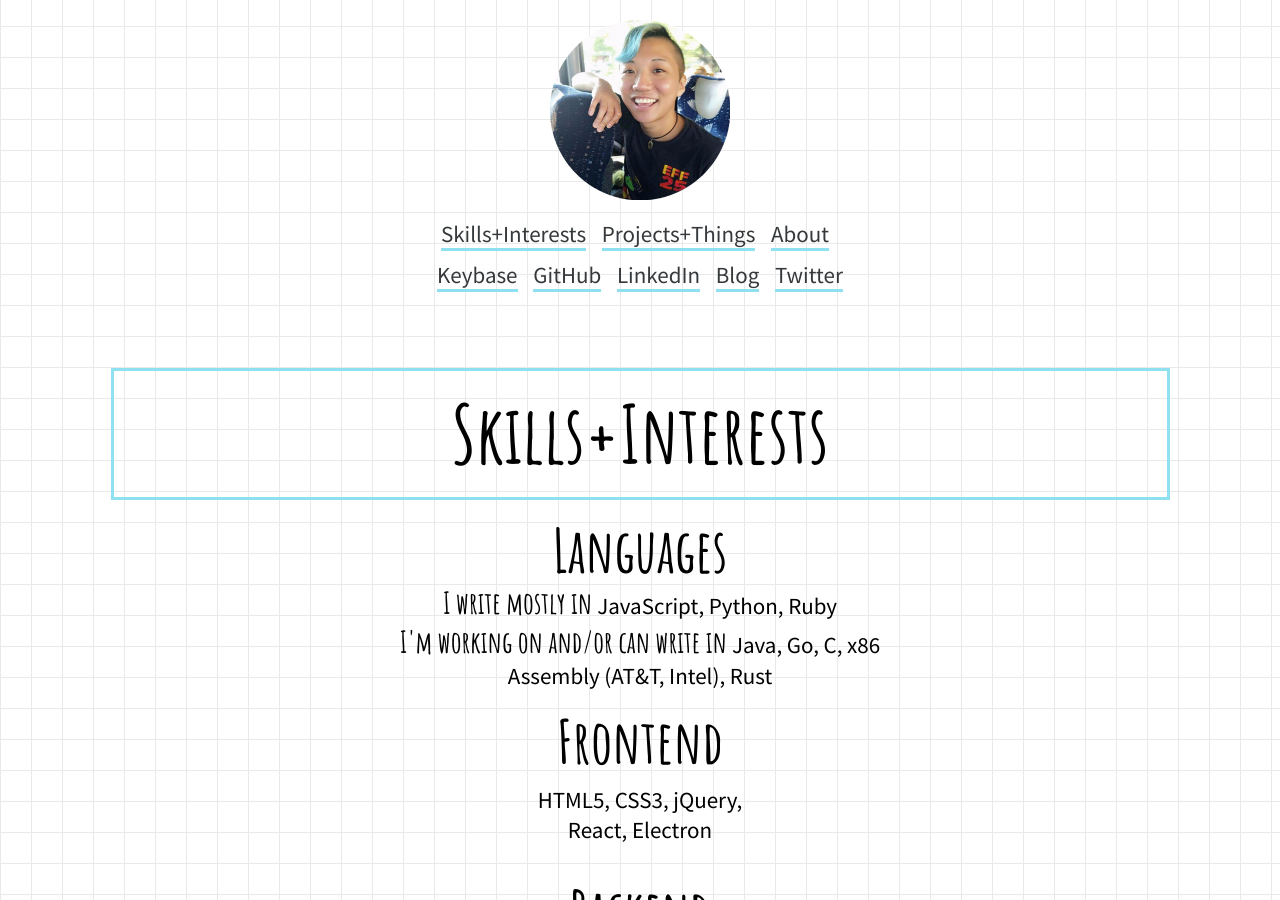
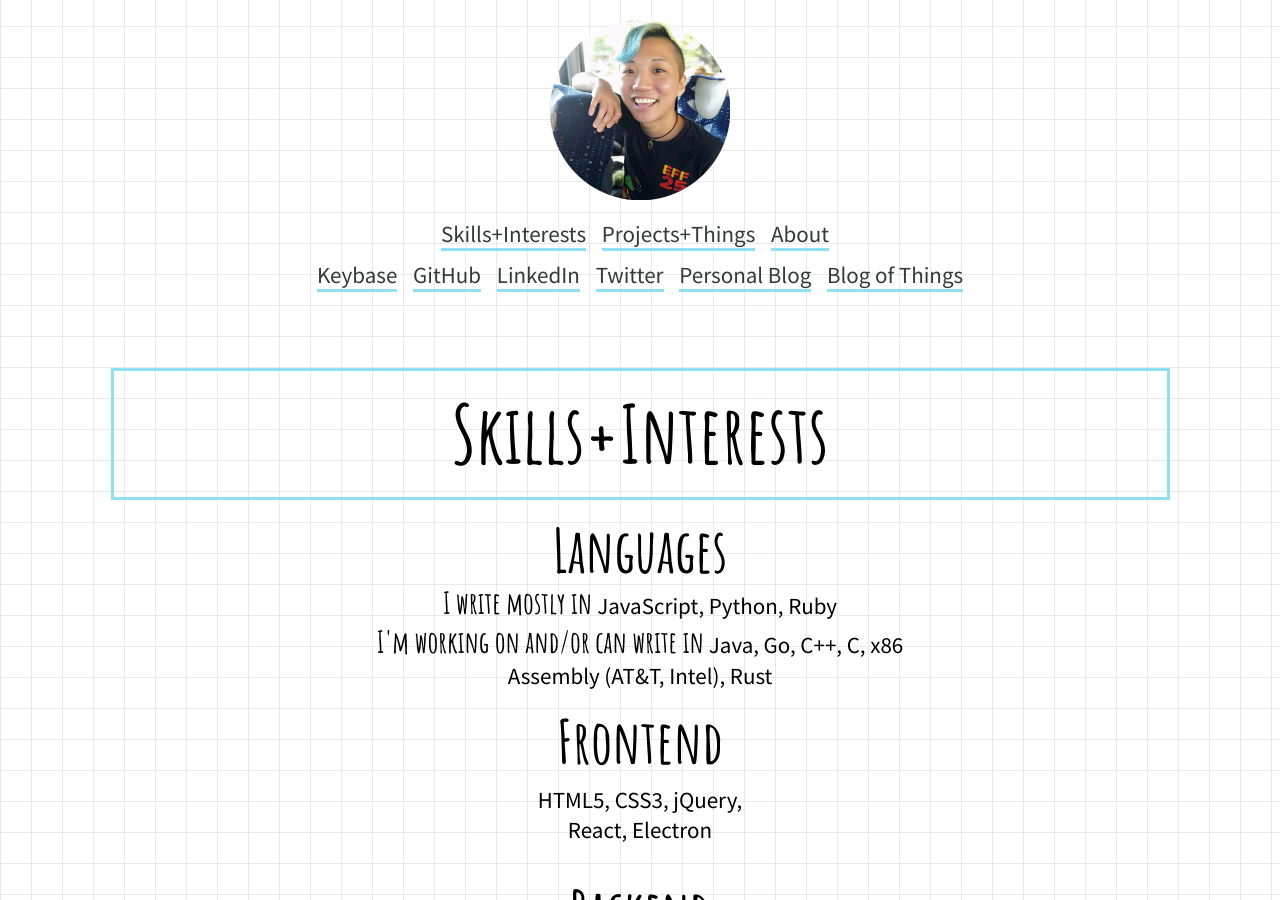
Before and after one commit to Avizc/avizc.github.io, a Jekyll site: the page index.html, which Jekyll copies as it is, in a window 1280 px wide and 900 px high, scrolled down 284 px. Built offline with Jekyll 4.4.1, drawn with Linux system fonts in a browser that asks for light colours; nearby versions of some CDN libraries; library files that are not in the unit come from our copies; some of the changed text lies outside the part shown.

Commit message:
Fixing blog links

```diff
--- a/_layouts/default.html
+++ b/_layouts/default.html
@@ -13,8 +13,8 @@
 					<li><a href="/">Home</a></li>
 					<li><a href="/#about">About</a></li>
 					<li><a href="/#projects-things">Projects</a></li>
-					<li><a href="/blog">Blog</a></li>
-					<li><a href="/macarons">Macarons</a></li>
+					<li><a href="/blog">Personal Blog</a></li>
+					<li><a href="/macarons">Blog of Things</a></li>
 	    		</ul>
 			</nav>
 			<div class="container">
--- a/index.html
+++ b/index.html
@@ -43,8 +43,9 @@
                 <li><a href="https://keybase.io/av1" target="_blank">Keybase</a></li>
                 <li><a href="https://github.com/llzes" target="_blank">GitHub</a></li>
                 <li><a href="https://www.linkedin.com/in/avizajac" target="_blank">LinkedIn</a></li>
-                <li><a href="http://avizajac.com/blog/" target="_blank">Blog</a></li>
                 <li><a href="https://twitter.com/_llzes" target="_blank">Twitter</a></li>
+                <li><a href="http://avizajac.com/blog/" target="_blank">Personal Blog</a></li>
+                <li><a href="http://avizajac.com/macarons/" target="_blank">Blog of Things</a></li>
             </ul>
         </nav>
     <header class="greeting">
@@ -67,7 +68,7 @@
         <h3 class="tech-1 all-tech">Languages</h3>
         <section class="skills-chunk chunk-1">
             <p class="skills-text"><span class="begin-with">I write mostly in</span>JavaScript, Python, Ruby</p>
-            <p class="skills-text"><span class="begin-with">I'm working on and/or can write in</span>Java, Go, C, x86 Assembly (AT&T, Intel), Rust</p>
+            <p class="skills-text"><span class="begin-with">I'm working on and/or can write in</span>Java, Go, C++, C, x86 Assembly (AT&T, Intel), Rust</p>
         </section>
         <h3 class="tech-2 all-tech">Frontend</h3>
         <section class="stack-skills chunk-2">
@@ -79,7 +80,7 @@
         </section>
         <h3 class="tech-4 all-tech">DevOps</h3>
         <section class="stack-skills chunk-4">
-            <p class="skills-text">Git, Mercurial, GitHub, TravisCI, Heroku, Mocha, Chai, Enzyme</p>
+            <p class="skills-text">Git, Mercurial, GitHub, GitLab, TravisCI, Heroku, Mocha, Chai, Enzyme</p>
         </section>
         <h3 class="tech-5 all-tech">Things I'm into</h3>
         <section class="stack-skills chunk-5">
@@ -247,8 +248,9 @@
             <li><span class="contact-links"><a href="https://keybase.io/av1" target="_blank">Keybase</a></span></li>
             <li><span class="contact-links"><a href="https://github.com/llzes" target="_blank">GitHub</a></span></li>
             <li><span class="contact-links"><a href="https://www.linkedin.com/in/avizajac" target="_blank">LinkedIn</a></span></li> <!--<i class="fa fa-linkedin-square fa-lg" aria-hidden="true"></i> -->
-            <li><span class="contact-links"><a href="http://avizajac.com/blog/" target="_blank">Blog</a></span></li>
             <li><span class="contact-links"><a href="https://twitter.com/_llzes" target="_blank">Twitter</a></span></li> <!-- <i class="fa fa-twitter-square fa-lg" aria-hidden="true"></i> -->
+            <li><span class="contact-links"><a href="http://avizajac.com/blog/" target="_blank">Personal Blog</a></span></li>
+            <li><span class="contact-links"><a href="http://avizajac.com/macarons/" target="_blank">Blog of Things</a></span></li>
         </ul>
     </section>
 </section>
```
